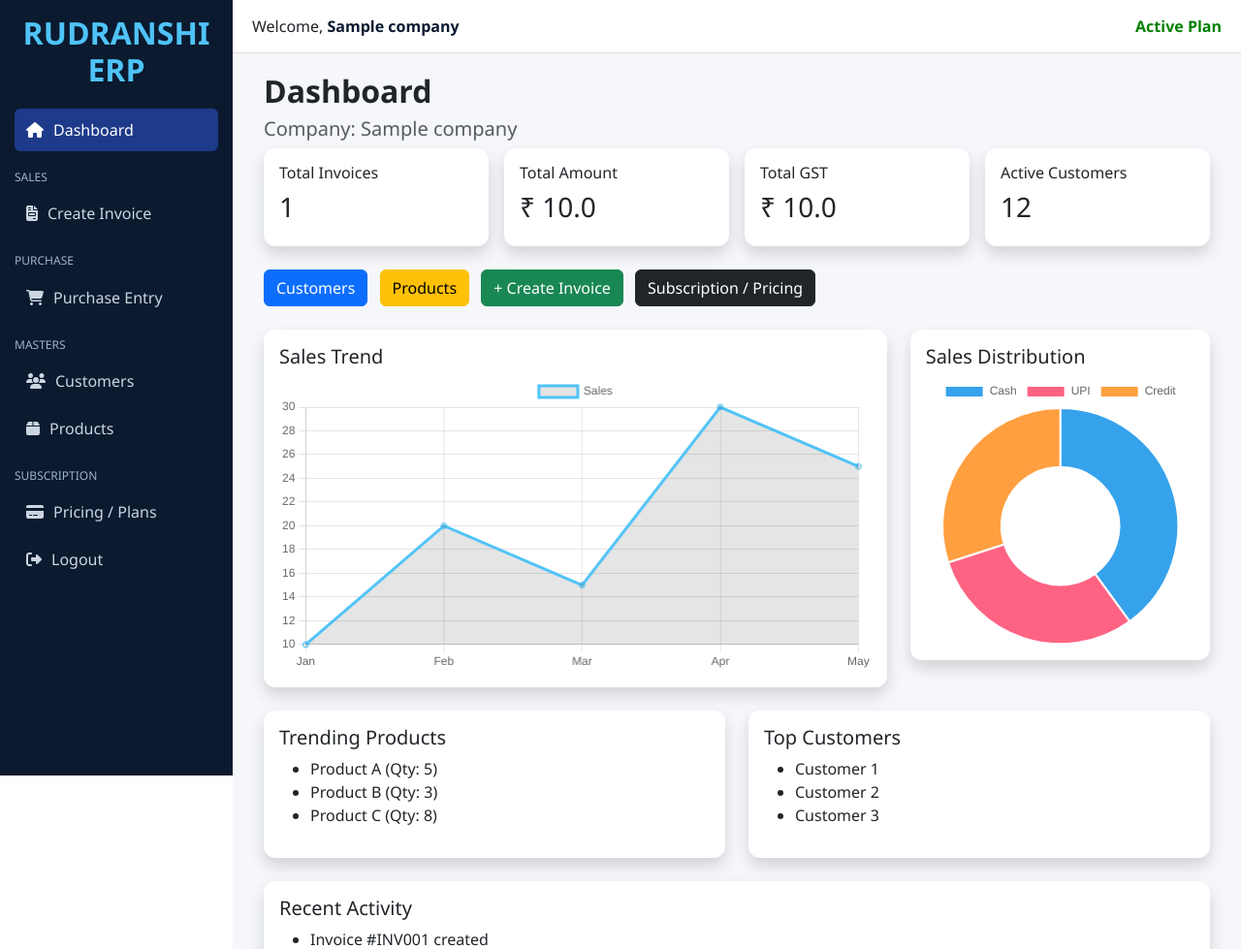
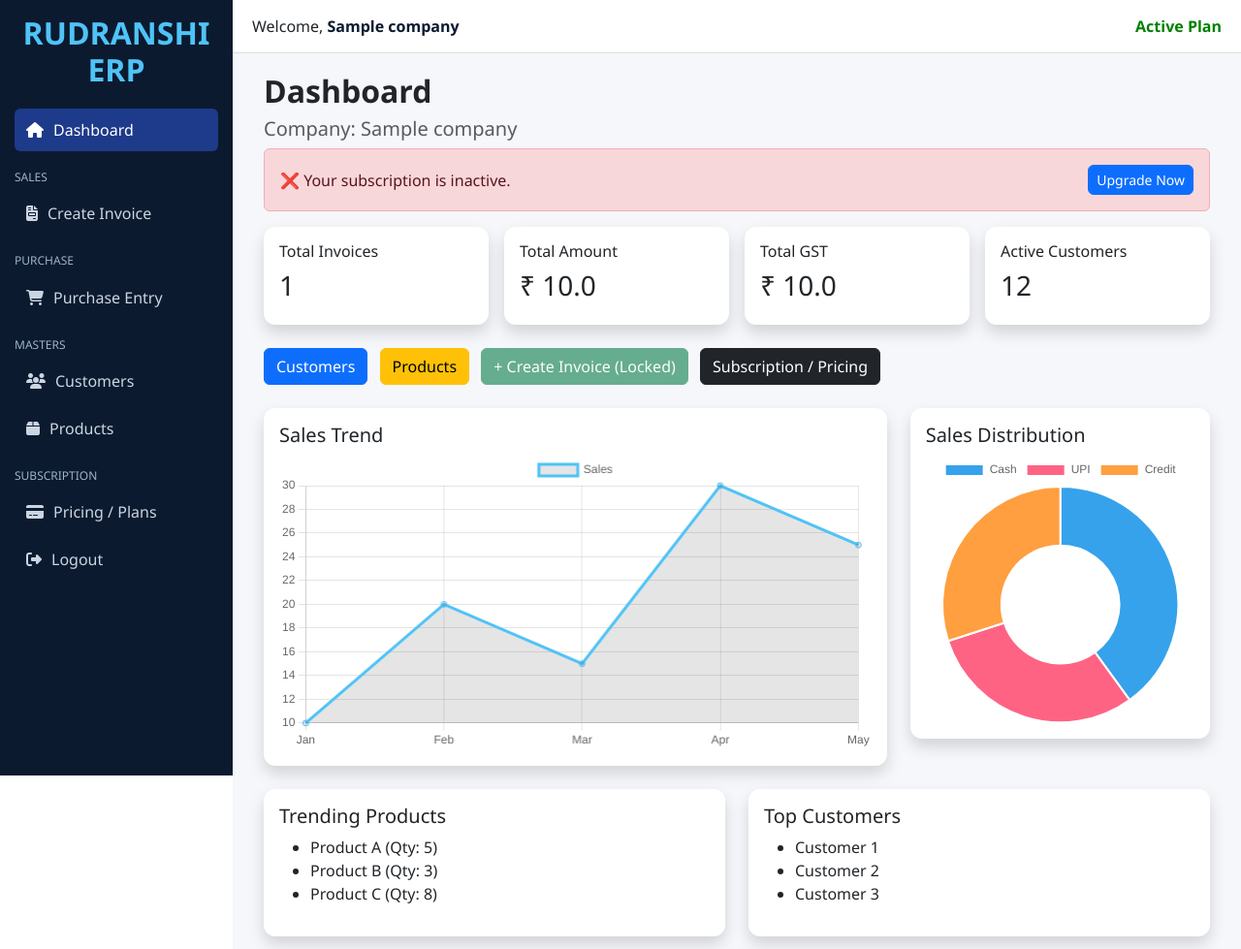
Before and after one commit to Rudranshierp/Rudranshi_Erp, a Django app: page /dashboard/ in a window 1280 px wide. Shown: the top 979 px of the page at 97% size. Run offline with Django 5.2, Linux system fonts and the light colour scheme; a user stored in the database is signed in; tables that the repository leaves empty hold one stand-in row (values such as "Sample post").

Commit message:
subscription system added

```diff
--- /dev/null
+++ b/core/utils.py
@@ -0,0 +1,25 @@
+from datetime import date
+from .models import UserSubscription
+
+def check_subscription(user):
+    # superuser always allowed
+    if user.is_superuser:
+        return True
+
+    try:
+        sub = UserSubscription.objects.get(user=user)
+
+        # अगर inactive है
+        if not sub.is_active:
+            return False
+
+        # अगर expiry date निकल गई
+        if sub.end_date and sub.end_date < date.today():
+            sub.is_active = False
+            sub.save()
+            return False
+
+        return True
+
+    except UserSubscription.DoesNotExist:
+        return False
--- a/core/views.py
+++ b/core/views.py
@@ -1,3 +1,4 @@
+from .utils import check_subscription
 from django.shortcuts import render, redirect
 from django.contrib.auth import authenticate, login, logout
 
@@ -49,8 +50,8 @@ def logout_page(request):
 
 
 def dashboard_page(request):
-    if not request.user.is_authenticated:
-        return redirect('/')
+    if not check_subscription(request.user):
+        return Response({"error": "Subscription expired"}, status=403)
 
     # 🔥 GET COMPANY
     company = Company.objects.filter(user=request.user).first()
@@ -113,8 +114,8 @@ def dashboard_page(request):
 
 
 def create_invoice_page(request):
-    if not request.user.is_authenticated:
-        return redirect('/')
+    if not check_subscription(request.user):
+        return Response({"error": "Subscription expired"}, status=403)
 
     # 🔥 GET DATA (for form)
     products = Product.objects.all()
@@ -168,12 +169,7 @@ def subscribe(request, plan_id, billing_type):
 
     plan = SubscriptionPlan.objects.get(id=plan_id)
 
-    if billing_type == "monthly":
-        days = 30
-    elif billing_type == "half_yearly":
-        days = 180
-    else:
-        days = 365
+    days = 30 if billing_type == "monthly" else 180 if billing_type == "half_yearly" else 365
 
     end_date = date.today() + timedelta(days=days)
 
@@ -189,10 +185,9 @@ def subscribe(request, plan_id, billing_type):
 
     return redirect('/dashboard/')
 
-
 def view_invoice_page(request, id):
-    if not request.user.is_authenticated:
-        return redirect('/')
+    if not check_subscription(request.user):
+        return Response({"error": "Subscription expired"}, status=403)
 
     try:
         invoice = Invoice.objects.get(id=id)
@@ -226,6 +221,9 @@ def get_user_role(request):
 # ================= CREATE =================
 
 def create_invoice(request):
+    if not check_subscription(request.user):
+        return Response({"error": "Subscription expired"}, status=403)
+
     company = get_company(request)
     role = get_user_role(request)
 
@@ -247,6 +245,9 @@ def create_invoice(request):
 # ================= LIST =================
 
 def get_invoices(request):
+    if not check_subscription(request.user):
+        return Response({"error": "Subscription expired"}, status=403)
+
     company = get_company(request)
 
     if not company:
@@ -279,6 +280,9 @@ def get_invoices(request):
 # ================= GET ONE =================
 
 def get_invoice(request, id):
+    if not check_subscription(request.user):
+        return Response({"error": "Subscription expired"}, status=403)
+
     company = get_company(request)
 
     if not company:
@@ -296,6 +300,9 @@ def get_invoice(request, id):
 # ================= UPDATE =================
 
 def update_invoice(request, id):
+    if not check_subscription(request.user):
+        return Response({"error": "Subscription expired"}, status=403)
+
     company = get_company(request)
     role = get_user_role(request)
 
@@ -322,6 +329,9 @@ def update_invoice(request, id):
 # ================= DELETE =================
 
 def delete_invoice(request, id):
+    if not check_subscription(request.user):
+        return Response({"error": "Subscription expired"}, status=403)
+
     company = get_company(request)
     role = get_user_role(request)
 
@@ -343,8 +353,8 @@ def delete_invoice(request, id):
 # ================= PDF =================
 
 def download_invoice_pdf(request, id):
-    if not request.user.is_authenticated:
-        return redirect('/')
+    if not check_subscription(request.user):
+        return Response({"error": "Subscription expired"}, status=403)
 
     import os
     from reportlab.platypus import SimpleDocTemplate, Table, TableStyle, Paragraph, Spacer, Image
@@ -498,8 +508,8 @@ def download_invoice_pdf(request, id):
     # ================= PRODUCT =================
 
 def product_list(request):
-    if not request.user.is_authenticated:
-        return redirect('/')
+    if not check_subscription(request.user):
+        return Response({"error": "Subscription expired"}, status=403)
 
     company = get_company(request)
     products = Product.objects.filter(company=company)
@@ -510,8 +520,8 @@ def product_list(request):
 
 
 def create_product(request):
-    if not request.user.is_authenticated:
-        return redirect('/')
+    if not check_subscription(request.user):
+        return Response({"error": "Subscription expired"}, status=403)
 
     company = get_company(request)
 
@@ -533,8 +543,8 @@ def create_product(request):
 
 
 def customer_list(request):
-    if not request.user.is_authenticated:
-        return redirect('/')
+    if not check_subscription(request.user):
+        return Response({"error": "Subscription expired"}, status=403)
 
     company = get_company(request)
     customers = Customer.objects.filter(company=company)
@@ -545,8 +555,8 @@ def customer_list(request):
 
 
 def create_customer(request):
-    if not request.user.is_authenticated:
-        return redirect('/')
+    if not check_subscription(request.user):
+        return Response({"error": "Subscription expired"}, status=403)
 
     company = get_company(request)
 
@@ -564,8 +574,8 @@ def create_customer(request):
 
 
 def create_purchase(request):
-    if not request.user.is_authenticated:
-        return redirect('/')
+    if not check_subscription(request.user):
+        return Response({"error": "Subscription expired"}, status=403)
 
     company = get_company(request)
 
--- a/templates/dashboard.html
+++ b/templates/dashboard.html
@@ -8,8 +8,8 @@
 <h2 class="fw-bold">Dashboard</h2>
 <h5 class="text-muted">Company: {{ company.name }}</h5>
 
-<!-- 🔥 SUBSCRIPTION ALERT -->
-{% if not request.user.usersubscription.is_active %}
+<!-- 🔥 SUBSCRIPTION ALERT (FIXED) -->
+{% if not sub_active %}
 <div class="alert alert-danger d-flex justify-content-between align-items-center">
     <div>❌ Your subscription is inactive.</div>
     <a href="/pricing/" class="btn btn-sm btn-primary">Upgrade Now</a>
@@ -51,10 +51,33 @@
 
 <!-- 🔥 QUICK ACTION -->
 <div class="mb-4">
-    <a href="/customers/" class="btn btn-primary me-2">Customers</a>
-    <a href="/products/" class="btn btn-warning me-2">Products</a>
-    <a href="/create-invoice/" class="btn btn-success me-2">+ Create Invoice</a>
-    <a href="/pricing/" class="btn btn-dark">Subscription / Pricing</a>
+
+    <!-- Customers -->
+    <a href="/customers/" class="btn btn-primary me-2">
+        Customers
+    </a>
+
+    <!-- Products -->
+    <a href="/products/" class="btn btn-warning me-2">
+        Products
+    </a>
+
+    <!-- Create Invoice (LOCKED IF SUB EXPIRED) -->
+    {% if sub_active %}
+    <a href="/create-invoice/" class="btn btn-success me-2">
+        + Create Invoice
+    </a>
+    {% else %}
+    <a href="#" class="btn btn-success me-2 disabled" tabindex="-1" aria-disabled="true">
+        + Create Invoice (Locked)
+    </a>
+    {% endif %}
+
+    <!-- Pricing -->
+    <a href="/pricing/" class="btn btn-dark">
+        Subscription / Pricing
+    </a>
+
 </div>
 
 <!-- 🔥 CHART + PIE -->
```
